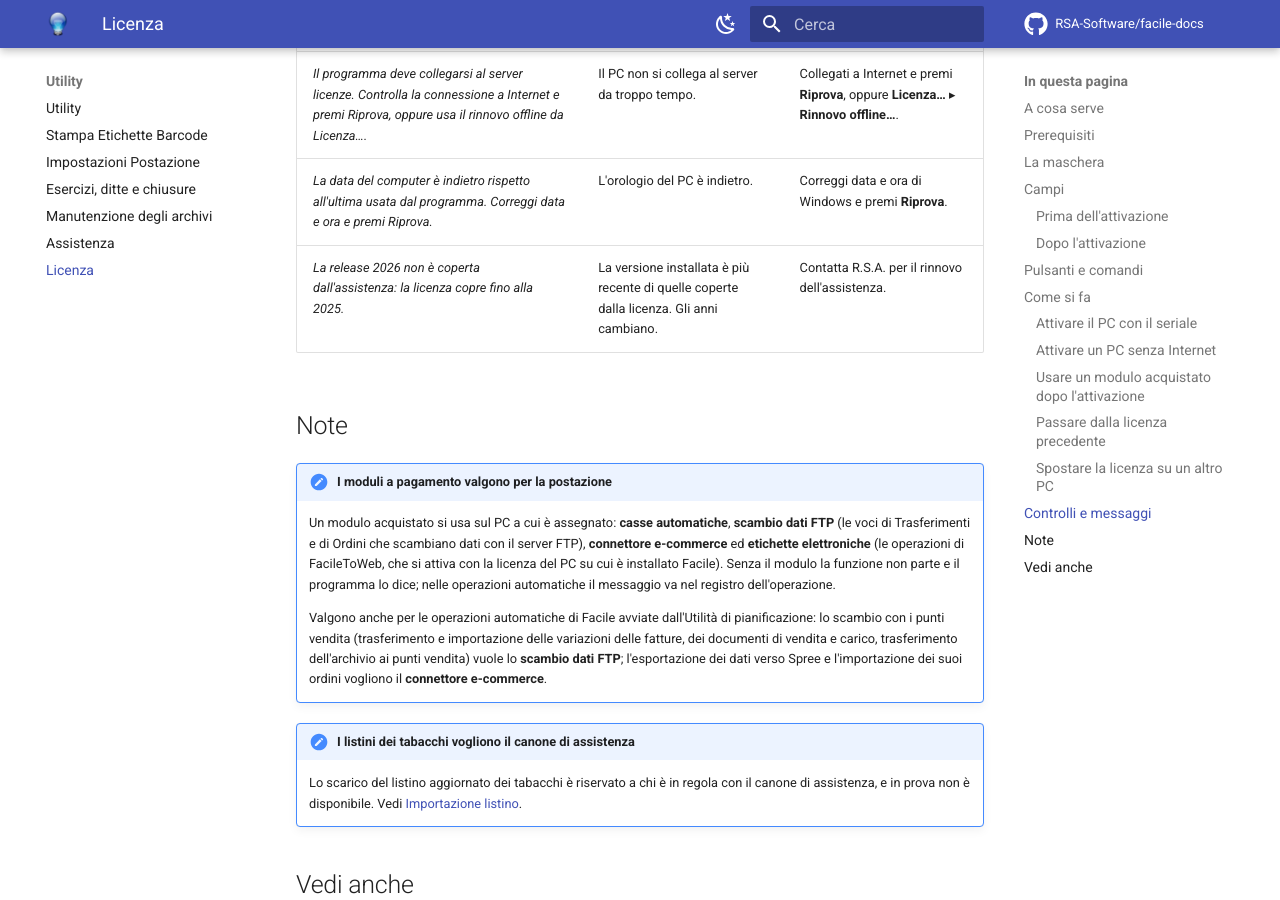
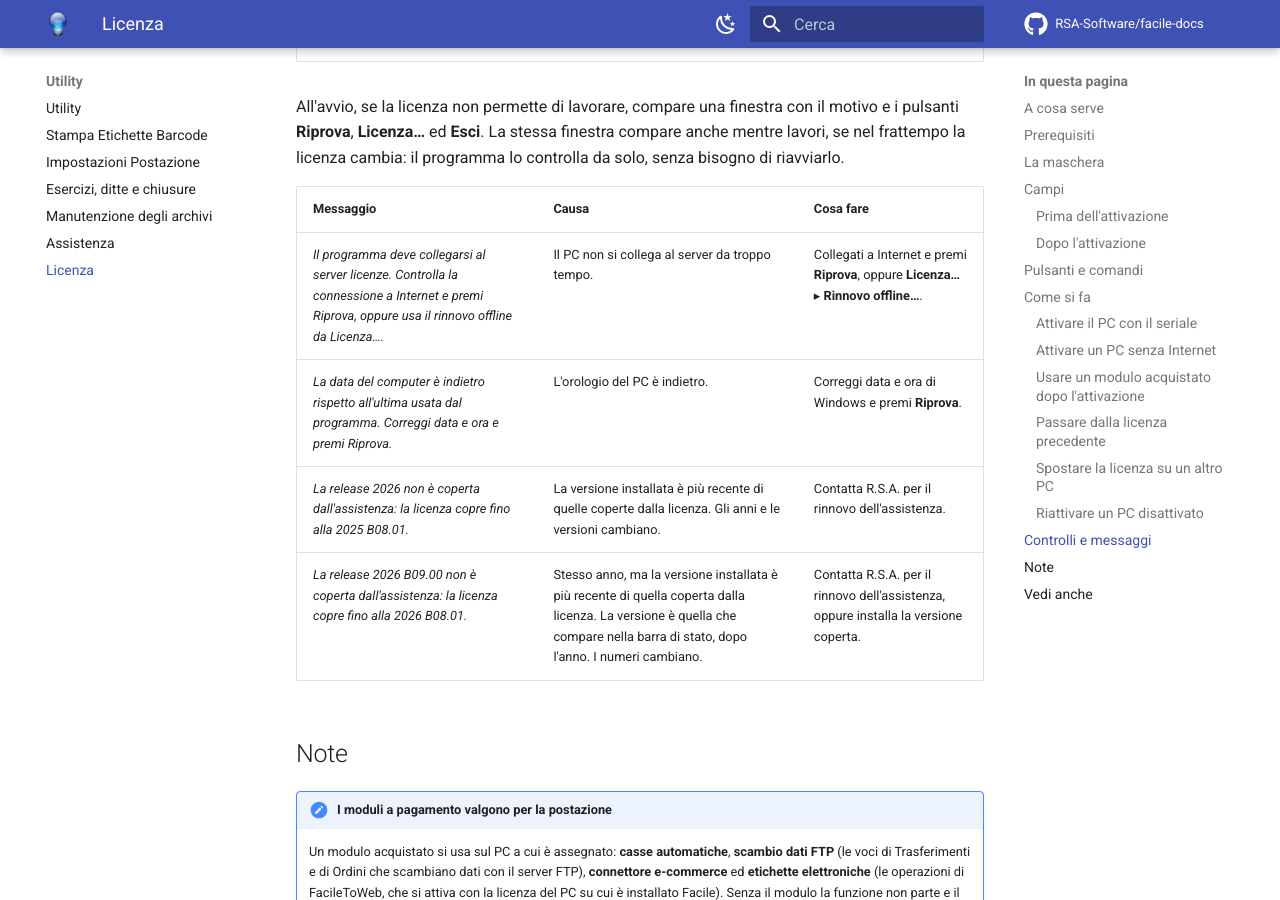
Before and after one commit to RSA-Software/facile-docs, an MkDocs documentation site: the page built from docs/moduli/utility/gestione-licenza.md, in a window 1280 px wide and 900 px high, scrolled down 7681 px. Built offline with MkDocs 1.6.1 and Material for MkDocs 9.7.7, drawn with Linux system fonts in a browser that asks for light colours; comment, search, counter and statistics services are not loaded; some of the changed text lies outside the part shown.

Commit message:
Licenza: release con la build (B09.00) e riattivazione di un PC disattivato
Il messaggio della release non coperta riporta la versione come la barra di
stato; nuova sezione sulla finestra che ripropone l'ultima attivazione.
Appendice dei messaggi rigenerata.

Co-Authored-By: Claude Opus 5.5 (1M context) <noreply@anthropic.com>
Claude-Session: https://claude.ai/code/session_011tfp52SvzHG7fbrhMBRhR8

```diff
--- a/docs/moduli/utility/gestione-licenza.md
+++ b/docs/moduli/utility/gestione-licenza.md
@@ -143,6 +143,15 @@ Se il PC che lasci non è collegato a Internet, il programma propone la
 disattivazione offline e mostra due codici, il **Codice di rimozione** e
 l'**Attivazione**: comunicali a R.S.A., che libera la postazione.
 
+### Riattivare un PC disattivato
+
+Il PC ricorda la sua ultima attivazione anche dopo la disattivazione. Quando
+riapri la finestra Licenza per attivarlo di nuovo, trovi già compilati il
+**Seriale**, l'**Edizione**, i **Moduli** spuntati e il **Nome del PC**, se
+allora l'avevi cambiato. Controllali e premi **F2 - Attiva**. Vale anche per
+un PC passato dalla licenza precedente, che il seriale non l'ha mai visto
+scritto.
+
 ![La disattivazione offline](../../assets/img/utility/licenza-rimozione.png)
 
 ## Controlli e messaggi
@@ -176,7 +185,8 @@ programma lo controlla da solo, senza bisogno di riavviarlo.
 |---|---|---|
 | *Il programma deve collegarsi al server licenze. Controlla la connessione a Internet e premi Riprova, oppure usa il rinnovo offline da Licenza….* | Il PC non si collega al server da troppo tempo. | Collegati a Internet e premi **Riprova**, oppure **Licenza…** ▸ **Rinnovo offline…**. |
 | *La data del computer è indietro rispetto all'ultima usata dal programma. Correggi data e ora e premi Riprova.* | L'orologio del PC è indietro. | Correggi data e ora di Windows e premi **Riprova**. |
-| *La release 2026 non è coperta dall'assistenza: la licenza copre fino alla 2025.* | La versione installata è più recente di quelle coperte dalla licenza. Gli anni cambiano. | Contatta R.S.A. per il rinnovo dell'assistenza. |
+| *La release 2026 non è coperta dall'assistenza: la licenza copre fino alla 2025 B08.01.* | La versione installata è più recente di quelle coperte dalla licenza. Gli anni e le versioni cambiano. | Contatta R.S.A. per il rinnovo dell'assistenza. |
+| *La release 2026 B09.00 non è coperta dall'assistenza: la licenza copre fino alla 2026 B08.01.* | Stesso anno, ma la versione installata è più recente di quella coperta dalla licenza. La versione è quella che compare nella barra di stato, dopo l'anno. I numeri cambiano. | Contatta R.S.A. per il rinnovo dell'assistenza, oppure installa la versione coperta. |
 
 ## Note
 
```
Also changed, not shown: docs/appendici/messaggi-errore.md (+3 -2 lines).
